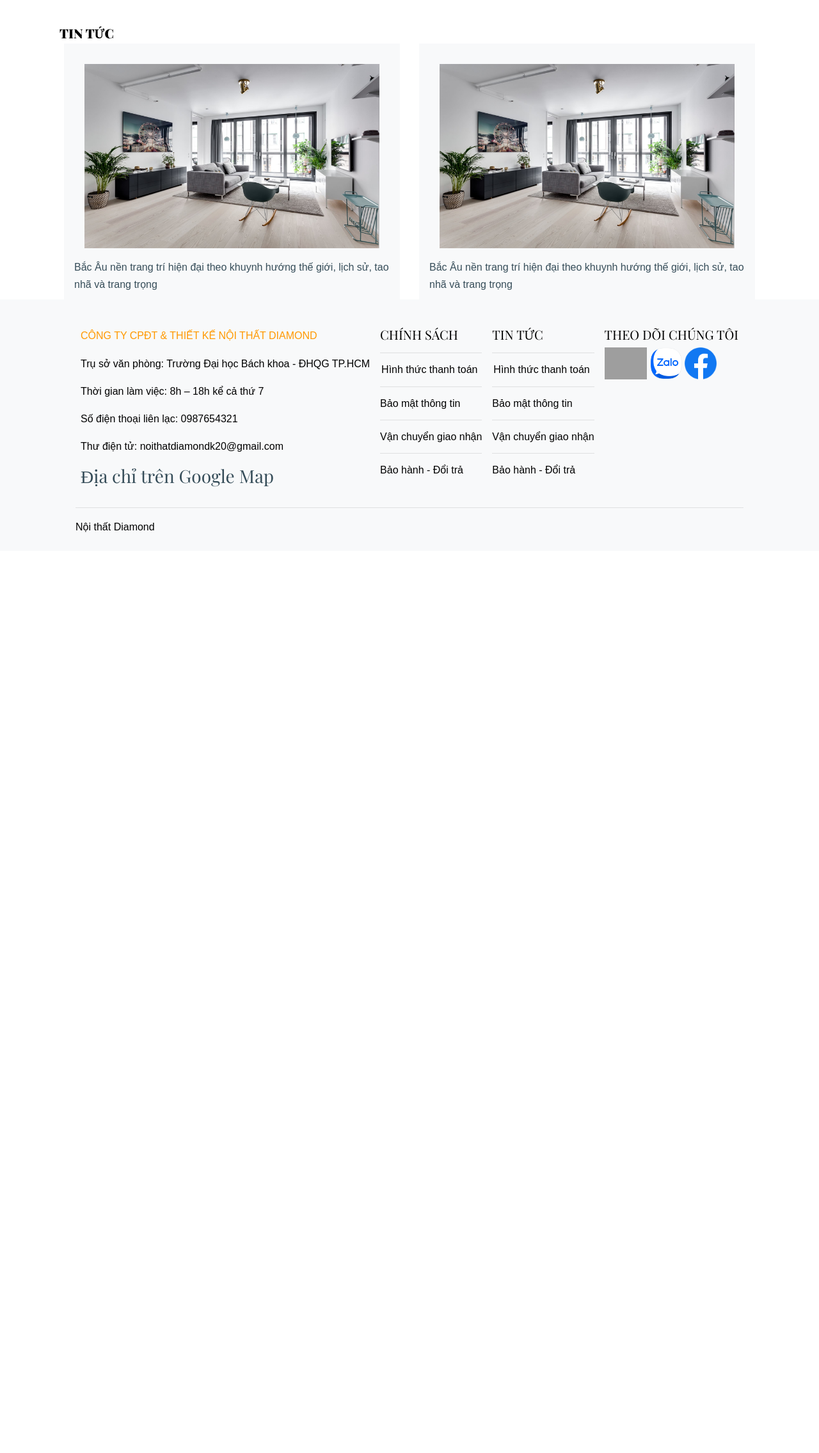
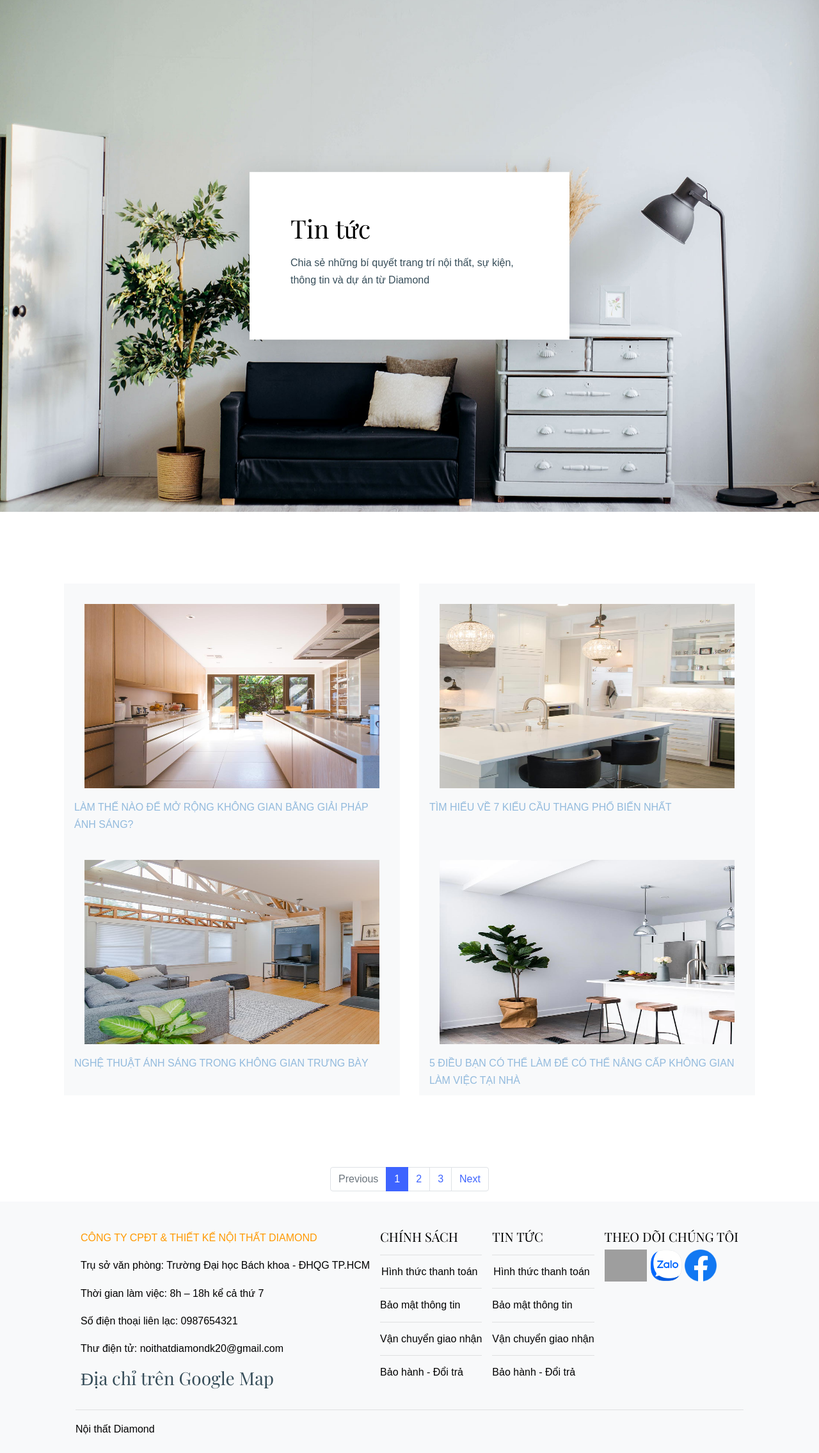
Before and after one commit to mith0703/Web, a PHP site: page /news in a window 1280 px wide. Shown: the part 71-2342 px from the top of the page at 64% size. Before the commit the page ends 903 px from the top, so only its background shows below. Run offline with PHP 8.4, Linux system fonts and the light colour scheme; some web fonts are replaced; grey boxes are pictures that could not be loaded.

Commit message:
Update news.php
Thay đổi nội dung đúng thực là trang tin tức

```diff
--- a/view/news.php
+++ b/view/news.php
@@ -3,117 +3,77 @@
 ?>
 
 
-<div class="container">
-            <h2 class="heading-39291 mb-0">Tin tức</h2>
+  <div class="owl-carousel-wrapper">
+        <div class="box-92819 shadow-lg">
+            <div>
+              <h1 class=" mb-3 text-black">Tin tức</h1>
+              <p>Chia sẻ những bí quyết trang trí nội thất, sự kiện, thông tin và dự án từ Diamond</p>
+            </div>
+        </div>
+        <div class="ftco-cover-1" style="background-image: url('./libs/images/hero_1.jpg');"></div>
+      </div>
+      <div class="site-section">
+        <div class="container">
             <div class="d-flex flex-sm-row flex-column flex-wrap container-md">
               <div class="col-md-6 col-12">
                 <div class="product">
-
-                  <img src="./libs/images/bacau.png" />
-
-
-
+                  <img src="./libs/images/img_1.jpg" />
                   <div class="intro">
                     <p>
-                      <strong>Bắc Âu </strong>nền trang trí hiện đại theo khuynh hướng
-                      thế giới, lịch sử, tao nhã và trang trọng
+                      <a href="#">LÀM THẾ NÀO ĐỂ MỞ RỘNG KHÔNG GIAN BẰNG GIẢI PHÁP ÁNH SÁNG?</a>
                     </p>
-
-                  </div class="summary">
-
-                  <div class="text">
-                    THIẾT KẾ NỘI THẤT BIỆT THỰ DƯƠNG NỘI
-                    <br>
-                    Chủ đề thiết kế: Không gian xanh
-                    <br>
-                    Diện tích: 50m2
-                    <div class="active-scroll">
-                      <input class="modal-btn" type="checkbox" id="modal-btn" name="modal-btn" />
-                      <label for="modal-btn">Thêm thông tin <i class="uil uil-expand-arrows"></i></label>
-                      <div class="modal">
-                        <div class="modal-wrap">
-                          <img class="inside-wrap" src="./libs/images/bacau.png" alt="product1">
-                          <p>THIẾT KẾ NỘI THẤT BIỆT THỰ DƯƠNG NỘI
-                            <br>
-                            Chủ đề thiết kế: Không gian xanh
-                            <br>
-                            Diện tích: 50m2
-                            <br>
-                            Màu chủ đạo: Xanh lá
-                            <br>
-                            Công nghệ đặc sắc: in 3D, gỗ hiếm
-                            <br>
-                            Giá: 12.000.000đ
-                          </p>
-                          <p>
-                            Conment
-                          <div class="fb-comments" data-href="http://127.0.0.1:5500/Products2.html" data-width="800"
-                            data-numposts="5"></div>
-                          </p>
-                        </div>
-                      </div>
-                    </div>
                   </div>
                 </div>
-
               </div>
-
               <div class="col-md-6 col-12">
                 <div class="product">
-
-                  <img src="./libs/images/bacau.png" />
-
-
-
+                  <img src="./libs/images/img_2.jpg" />
                   <div class="intro">
                     <p>
-                      <strong>Bắc Âu </strong>nền trang trí hiện đại theo khuynh hướng
-                      thế giới, lịch sử, tao nhã và trang trọng
+                      <a href="#">TÌM HIỂU VỀ 7 KIỂU CẦU THANG PHỔ BIẾN NHẤT</a>
                     </p>
-
-                  </div class="summary">
-
-                  <div class="text">
-                    THIẾT KẾ NỘI THẤT BIỆT THỰ DƯƠNG NỘI
-                    <br>
-                    Chủ đề thiết kế: Không gian xanh
-                    <br>
-                    Diện tích: 50m2
-                    <div class="active-scroll">
-                      <input class="modal-btn" type="checkbox" id="modal-btn" name="modal-btn" />
-                      <label for="modal-btn">Thêm thông tin <i class="uil uil-expand-arrows"></i></label>
-                      <div class="modal">
-                        <div class="modal-wrap">
-                          <img class="inside-wrap" src="./libs/images/bacau.png" alt="product1">
-                          <p>THIẾT KẾ NỘI THẤT BIỆT THỰ DƯƠNG NỘI
-                            <br>
-                            Chủ đề thiết kế: Không gian xanh
-                            <br>
-                            Diện tích: 50m2
-                            <br>
-                            Màu chủ đạo: Xanh lá
-                            <br>
-                            Công nghệ đặc sắc: in 3D, gỗ hiếm
-                            <br>
-                            Giá: 12.000.000đ
-                          </p>
-                          <p>
-                            Conment
-                          <div class="fb-comments" data-href="http://127.0.0.1:5500/Products2.html" data-width="800"
-                            data-numposts="5"></div>
-                          </p>
-                        </div>
-                      </div>
-                    </div>
                   </div>
                 </div>
+              </div>
+              <div class="col-md-6 col-12">
+                <div class="product">
+                  <img src="./libs/images/img_3.jpg" />
+                    <div class="intro">
+                      <p>
+                        <a href="#">NGHỆ THUẬT ÁNH SÁNG TRONG KHÔNG GIAN TRƯNG BÀY</a>
+                      </p>
+                    </div>
+                </div>
+              </div>
+              <div class="col-md-6 col-12">
+                <div class="product">
+                  <img src="./libs/images/img_4.jpg" />
+                  <div class="intro">
+                    <p>
+                      <a href="#">5 ĐIỀU BẠN CÓ THỂ LÀM ĐỂ CÓ THỂ NÂNG CẤP KHÔNG GIAN LÀM VIỆC TẠI NHÀ</a>
+                    </p>
+                  </div>
+                </div>
+              </div>
+            </div>
+          </div>
+        </div>
+      <nav aria-label="Page navigation example">
+        <ul class="pagination justify-content-center">
+          <li class="page-item disabled">
+            <a class="page-link" href="#" tabindex="-1">Previous</a>
+          </li>
 
-              </div>
-
-            </div>
-
-        </div>
-      </div>
+          <li class="page-item active">
+            <a class="page-link" href="#">1<span class="sr-only">(current)</span></a>
+          </li>
+          <li class="page-item"><a class="page-link" href="#">2</a></li>
+          <li class="page-item"><a class="page-link" href="#">3</a></li>
+          <li class="page-item">
+            <a class="page-link" href="#">Next</a>
+          </li>
+        </ul>
+      </nav>
 
       <?php
   require_once("./view/footer.php");
```
